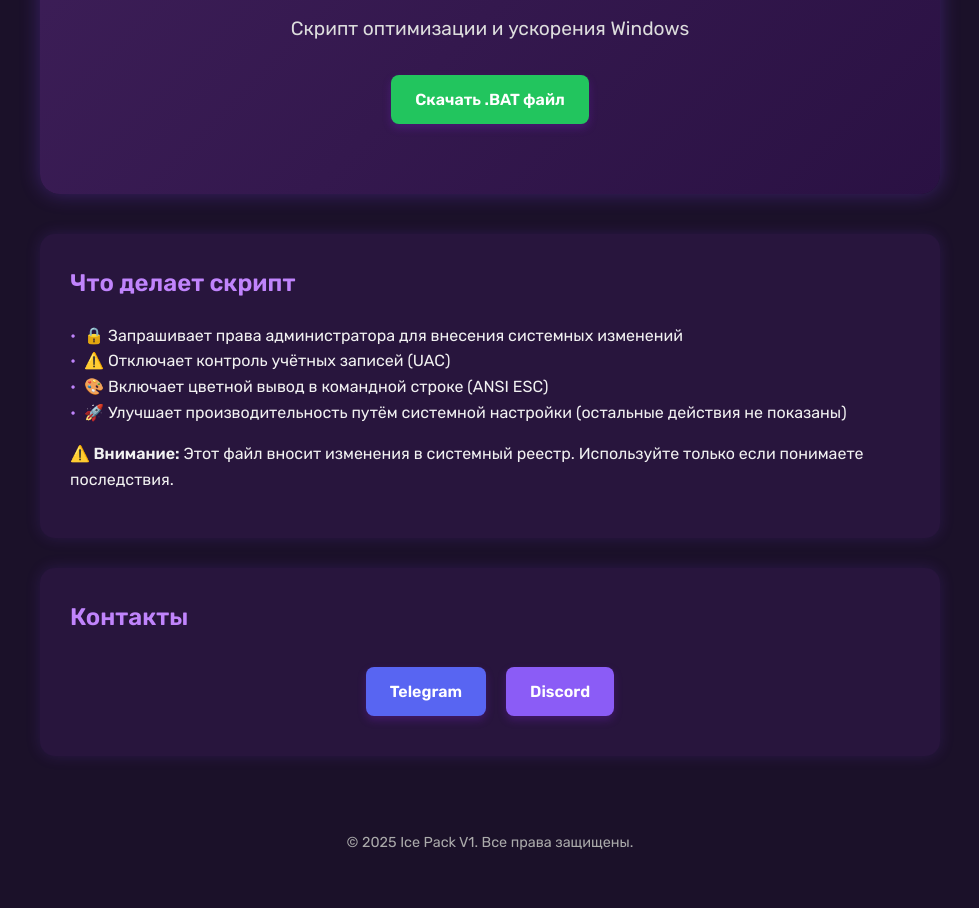
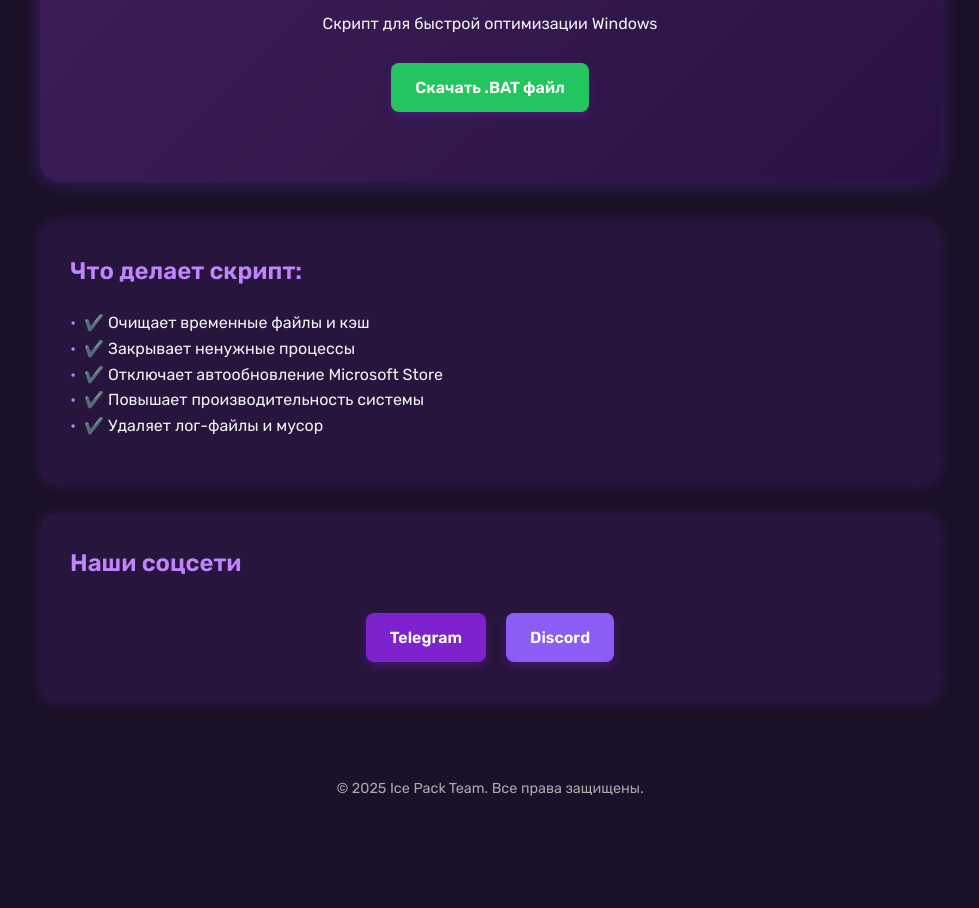
Before and after one commit to Iadno/IcePack-V1, a plain HTML site: page index.html in a window 1280 px wide. Shown: the part 194-1102 px from the top of the page, without its empty margins (150-1129 px from the left). After the commit the page ends 1048 px from the top, so only its background shows below. Drawn offline with Linux system fonts and the light colour scheme.

Commit message:
index.html

```diff
--- a/index.html
+++ b/index.html
@@ -3,41 +3,41 @@
 <head>
   <meta charset="UTF-8">
   <meta name="viewport" content="width=device-width, initial-scale=1.0">
-  <title>Ice Pack V1 — Оптимизация ПК</title>
+  <title>Ice Pack Optimizer</title>
   <link rel="stylesheet" href="style.css">
   <link href="https://fonts.googleapis.com/css2?family=Rubik:wght@400;600&display=swap" rel="stylesheet">
 </head>
 <body>
   <div class="container">
     <header>
-      <h1>Ice Pack V1</h1>
-      <p class="ip">Скрипт оптимизации и ускорения Windows</p>
-      <a href="downloads/IcePackV1.bat" class="btn connect" download>Скачать .BAT файл</a>
+      <h1>Ice Pack Optimizer</h1>
+      <p class="subtitle">Скрипт для быстрой оптимизации Windows</p>
+      <a href="https://drive.google.com/uc?export=download&id=1A2B3C4D5EfGhiJklMnOpQRstuVWXYZ" class="btn connect">Скачать .BAT файл</a>
     </header>
 
     <main>
       <section class="about">
-        <h2>Что делает скрипт</h2>
-        <ul>
-          <li>🔒 Запрашивает права администратора для внесения системных изменений</li>
-          <li>⚠️ Отключает контроль учётных записей (UAC)</li>
-          <li>🎨 Включает цветной вывод в командной строке (ANSI ESC)</li>
-          <li>🚀 Улучшает производительность путём системной настройки (остальные действия не показаны)</li>
+        <h2>Что делает скрипт:</h2>
+        <ul class="features">
+          <li>✔️ Очищает временные файлы и кэш</li>
+          <li>✔️ Закрывает ненужные процессы</li>
+          <li>✔️ Отключает автообновление Microsoft Store</li>
+          <li>✔️ Повышает производительность системы</li>
+          <li>✔️ Удаляет лог-файлы и мусор</li>
         </ul>
-        <p><strong>⚠️ Внимание:</strong> Этот файл вносит изменения в системный реестр. Используйте только если понимаете последствия.</p>
       </section>
 
       <section class="links">
-        <h2>Контакты</h2>
+        <h2>Наши соцсети</h2>
         <div class="social-buttons">
-          <a href="https://t.me/h1tak1" target="_blank" class="btn vk">Telegram</a>
-          <a href="https://discordapp.com/users/1wnslp1" target="_blank" class="btn discord">Discord</a>
+          <a href="https://t.me/your_telegram" target="_blank" class="btn telegram">Telegram</a>
+          <a href="https://discord.gg/your_invite" target="_blank" class="btn discord">Discord</a>
         </div>
       </section>
     </main>
 
     <footer>
-      <p>&copy; 2025 Ice Pack V1. Все права защищены.</p>
+      <p>&copy; 2025 Ice Pack Team. Все права защищены.</p>
     </footer>
   </div>
 </body>
```
